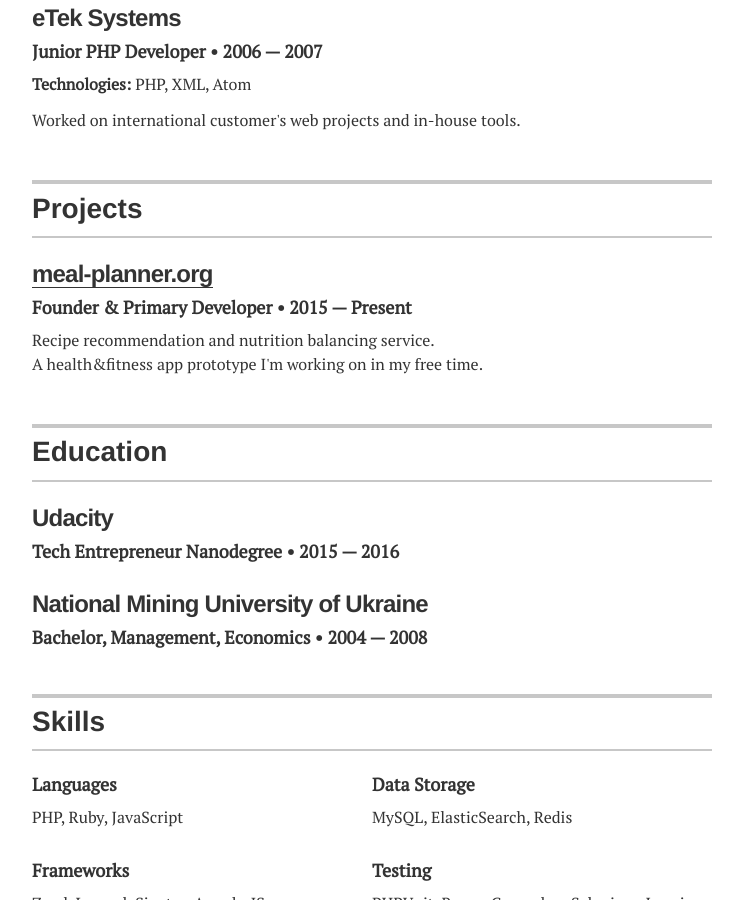
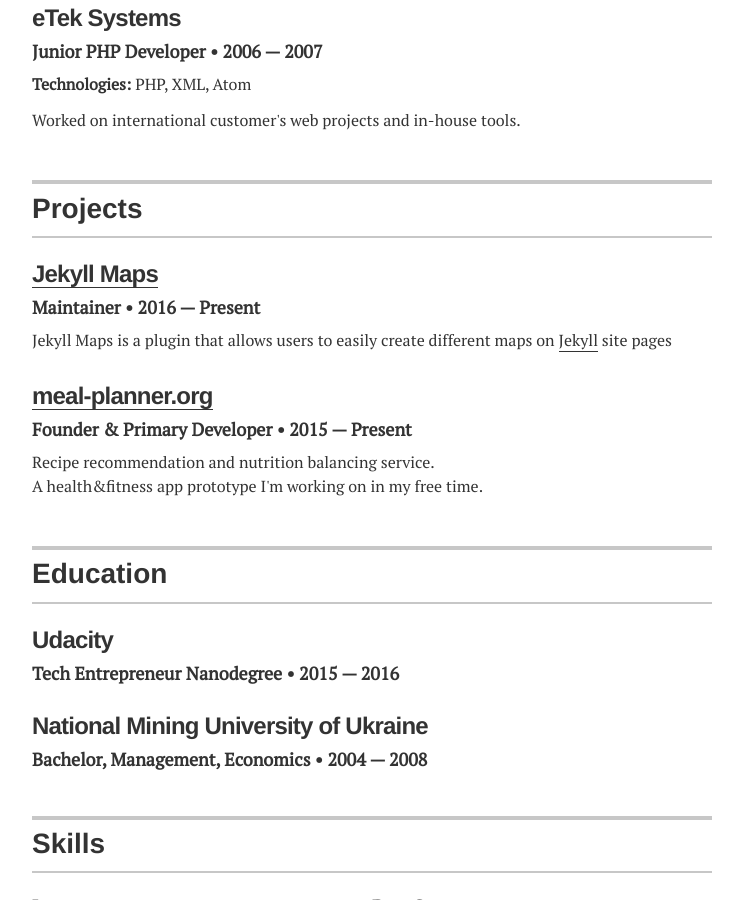
Before and after one commit to ayastreb/ayastreb.github.io, a Jekyll site: the page built from index.html, in a window 1280 px wide and 900 px high, scrolled down 1092 px. Shown: the whole window, without its empty margins (268-1011 px from the left). Built offline with Jekyll 4.4.1, drawn with Linux system fonts in a browser that asks for light colours; some web fonts are replaced.

Commit message:
Add Jekyll Maps project

```diff
--- a/_layouts/resume.html
+++ b/_layouts/resume.html
@@ -117,6 +117,14 @@
     </header>
 
     <div class="resume-item">
+      <h3 class="resume-item-title"><a href="https://ayastreb.me/jekyll-maps/">Jekyll Maps</a></h3>
+      <h4 class="resume-item-details">Maintainer &bull; 2016 &mdash; Present</h4>
+      <p class="resume-item-copy">
+        Jekyll Maps is a plugin that allows users to easily create different maps on <a href="http://jekyllrb.com" target="_blank">Jekyll</a> site pages
+      </p>
+    </div>
+
+    <div class="resume-item">
       <h3 class="resume-item-title"><a href="https://meal-planner.org">meal-planner.org</a></h3>
       <h4 class="resume-item-details">Founder & Primary Developer &bull; 2015 &mdash; Present</h4>
       <p class="resume-item-copy">
```
